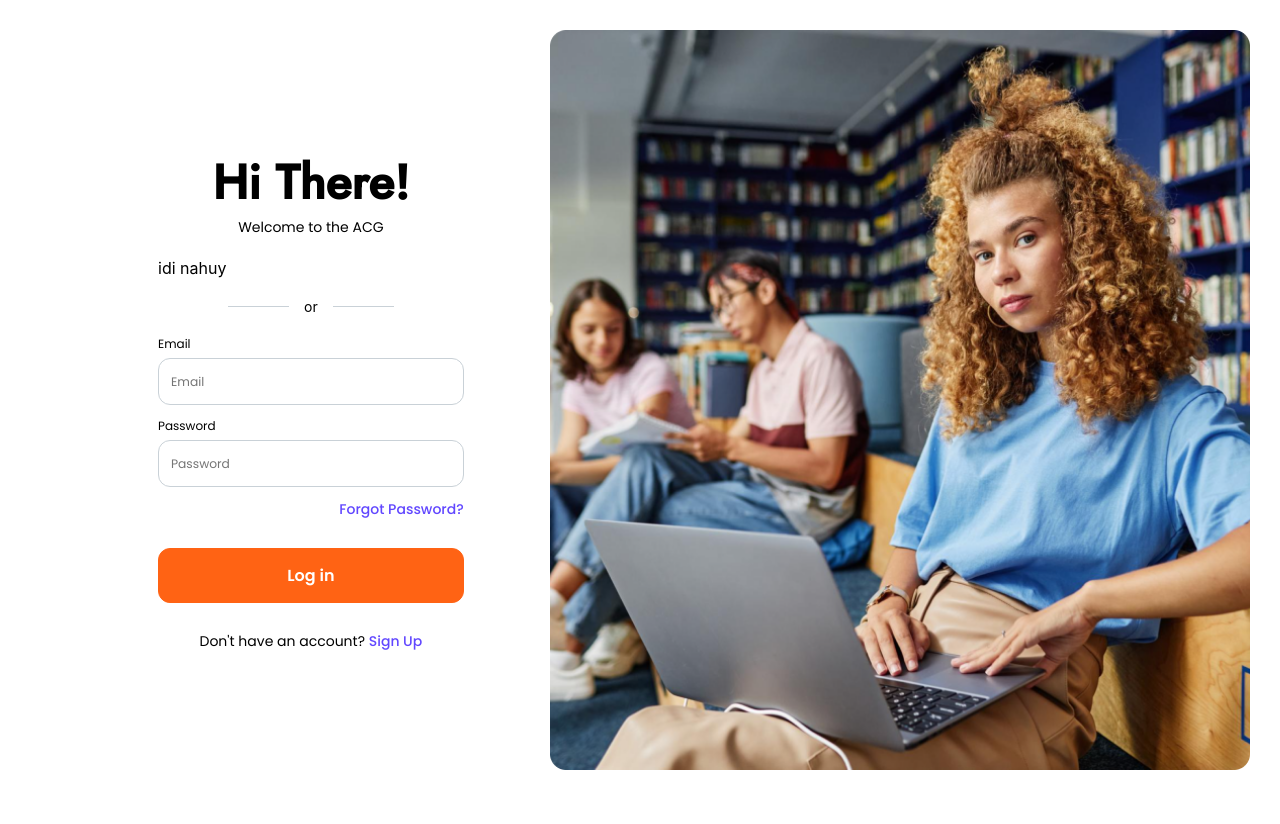
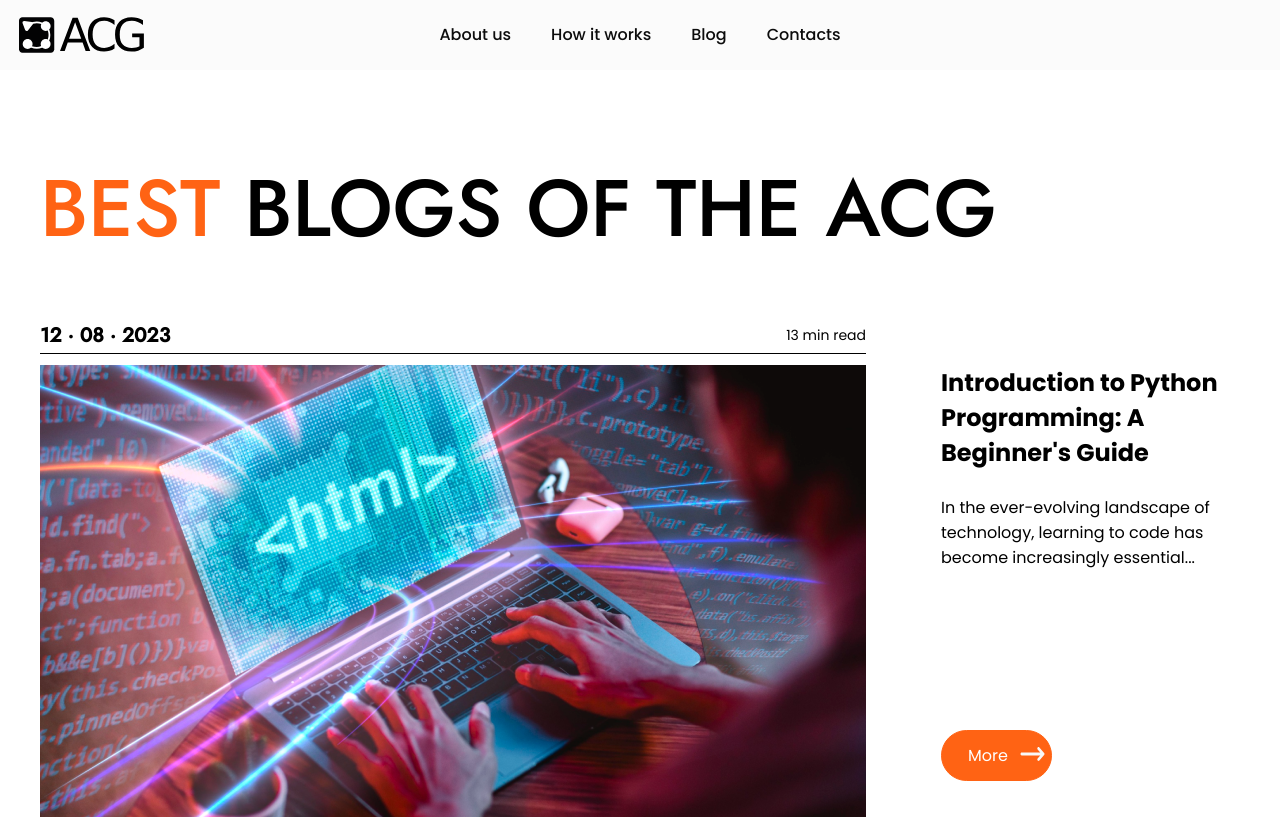
Before and after one commit to SpaceCall/ACG_Frontend, a React (Create React App) app: page /blogs in a window 1280 px wide. Before the commit the page ends 800 px from the top, so only its background shows below. Built offline with nearby package versions, Linux system fonts and the light colour scheme; the HTML template or start-up script is replaced by a standard one.

Commit message:
blogs page started

```diff
--- a/src/App.js
+++ b/src/App.js
@@ -8,9 +8,9 @@ function App() {
   return (
     <div className="App">
       <BrowserRouter>
-        {/* <Header />
-        <Main /> */}
-        <Login />
+        <Header />
+        <Main />
+        {/* <Login /> */}
       </BrowserRouter>
     </div>
   );
--- /dev/null
+++ b/src/components/main/Blogs/index.jsx
@@ -0,0 +1,34 @@
+import React from 'react'
+import styles from './styles/index.module.scss'
+import pythonBlog from '../../../assets/images/blogs/python-blog.png'
+
+export default function Blogs() {
+    return (
+        <div className={styles.blogs}>
+            <div className="container">
+                <div className={styles.blogs__wrapper}>
+                    <div className={styles.blogs__intro}>
+                        <h2 className={styles.blogs__intro__title}><span>best</span> Blogs of the acg</h2>
+                        <div className={styles.blogs__intro__blog}>
+                            <div className={styles.blogs__intro__blog__image}>
+                                <div className={styles.blogs__intro__blog__image__time}>
+                                    <span>12 · 08 · 2023</span>
+                                    <span>13 min read</span>
+                                </div>
+                                <div className={styles.blogs__intro__blog__image__pic}>
+                                    <img src={pythonBlog} alt="Python" />
+                                </div>
+                            </div>
+                            <div className={styles.blogs__intro__blog__info}>
+                                <h2>Introduction to Python Programming: A Beginner's Guide</h2>
+                                <p>In the ever-evolving landscape of technology, learning to code has become increasingly essential...</p>
+                                <a href="">More</a>
+                            </div>
+                        </div>
+                    </div>
+                    <div className={styles.blogs__catalog}></div>
+                </div>
+            </div>
+        </div>
+    )
+}
--- /dev/null
+++ b/src/components/main/Blogs/styles/index.module.scss
@@ -0,0 +1,4 @@
+@import "media/blogs-total.scss";
+@import "media/blogs-pc.scss";
+@import "media/blogs-tablet.scss";
+@import "media/blogs-mobile.scss";
--- /dev/null
+++ b/src/components/main/Blogs/styles/media/blogs-mobile.scss
@@ -0,0 +1,4 @@
+@media screen and ((min-width: 320px) and (max-width: 480.98px)),
+(max-width: 319.98px) {
+
+}
--- /dev/null
+++ b/src/components/main/Blogs/styles/media/blogs-pc.scss
@@ -0,0 +1,34 @@
+@media screen and (min-width: 992px) {
+    .blogs{
+        &__intro{
+            &__title{
+                font-size: 5em;
+            }
+            &__blog {
+                &__image {
+                    &__time {
+                        span:first-child {
+                            font-size: 1.25em;
+                        }
+                        span:last-child {
+                            font-size: 0.875em;
+                        }
+                    }
+                }
+
+                &__info {
+                    h2{
+                        font-size: 1.5em;
+                    }
+                    p {
+                        font-size: 1em;
+                    }
+
+                    a {
+                        font-size: 1em;
+                    }
+                }
+            }
+        }
+    }
+}
--- /dev/null
+++ b/src/components/main/Blogs/styles/media/blogs-tablet.scss
@@ -0,0 +1,3 @@
+@media screen and (min-width: 481px) and (max-width: 991.98px) {
+
+}
--- /dev/null
+++ b/src/components/main/Blogs/styles/media/blogs-total.scss
@@ -0,0 +1,91 @@
+$orange-color: #FF6314;
+$black-color: #000000;
+$white-color: #FFFFFF;
+
+.blogs {
+    margin-top: 80px;
+    font-family: 'Poppins';
+
+    &__intro {
+        &__title {
+            color: $black-color;
+            text-transform: uppercase;
+            margin-bottom: 55px;
+            font-weight: 500;
+            font-family: 'Jost';
+
+            span {
+                color: $orange-color;
+            }
+        }
+
+        &__blog {
+            display: flex;
+            justify-content: space-between;
+            align-items: center;
+            gap: 75px;
+
+            &__image {
+                display: flex;
+                flex-direction: column;
+                gap: 15px;
+
+                &__time {
+                    display: flex;
+                    justify-content: space-between;
+                    align-items: center;
+                    position: relative;
+
+                    span:first-child {
+                        font-family: 'Jost';
+                        font-weight: 700;
+                    }
+
+                    &::before {
+                        content: '';
+                        position: absolute;
+                        width: 100%;
+                        height: 1px;
+                        background-color: $black-color;
+                        top: calc(100% + 3px);
+                    }
+                }
+            }
+
+            &__info {
+                width: 25%;
+                p {
+                    margin: 25px 0 160px;
+                }
+
+                a {
+                    display: flex;
+                    align-items: center;
+                    gap: 12px;
+                    max-width: 37%;
+                    padding: 12px 26px;
+                    width: 100%;
+                    border-radius: 44px;
+                    text-align: center;
+                    border: 1px $orange-color solid;
+                    background-color: $orange-color;
+                    text-decoration: none;
+                    color: $white-color;
+                    cursor: pointer;
+                    transition: all .3s;
+                    &::after{
+                        content: url(../../../../../assets/icons/white_arrow_right.svg);
+                    }
+
+                    &:hover {
+                        background-color: $white-color;
+                        color: $orange-color;
+                        &::after{
+                            content: url(../../../../../assets/icons/orange_arrow_right.svg);
+                        }
+                    }
+                }
+            }
+        }
+    }
+}
--- a/src/components/shared/Links/index.jsx
+++ b/src/components/shared/Links/index.jsx
@@ -5,19 +5,23 @@ export default function Links() {
     const links = [
         {
             value: 'About us',
-            path: 'cases'
+            path: 'cases',
+            anchor: true
         },
         {
             value: 'How it works',
-            path: 'howitworks'
+            path: 'howitworks',
+            anchor: true
         },
         {
-            value: 'Our team',
-            path: 'team'
+            value: 'Blog',
+            path: 'blogs',
+            anchor: false
         },
         {
             value: 'Contacts',
-            path: 'contacts'
+            path: 'contacts',
+            anchor: true
         },
     ]
 
@@ -26,7 +30,7 @@ export default function Links() {
             <ul>
                 {links.map((link, index) => (
                     <li key={index}>
-                        <a href={`#${link.path}`}>{link.value}</a>
+                        {link.anchor ? <a href={`#${link.path}`}>{link.value}</a> : <a href={`${link.path}`}>{link.value}</a>}
                     </li>
                 ))}
             </ul>
--- a/src/routers/Router.jsx
+++ b/src/routers/Router.jsx
@@ -3,7 +3,7 @@ import { Routes, Route } from 'react-router-dom'
 import Chat from '../components/main/Chat'
 import Topics from '../components/main/Topics'
 import MainPage from '../components/main/MainPage'
-import Login from '../components/main/Login'
+import Blogs from '../components/main/Blogs'
 
 export default function Router() {
     return (
@@ -11,6 +11,7 @@ export default function Router() {
             <Route path='/' element={<MainPage />} />
             <Route path='/chat' element={<Chat />} />
             <Route path='/topics' element={<Topics />} />
+            <Route path='/blogs' element={<Blogs />} />
         </Routes>
     )
 }
```
Also changed, not shown: src/assets/images/blogs/python-blog.png (added).
